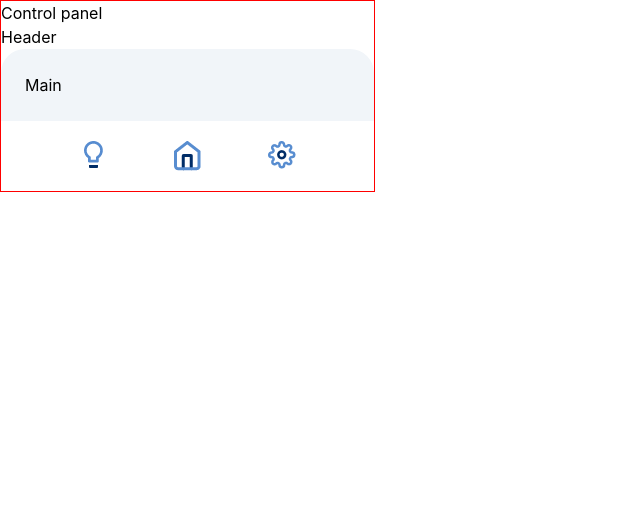
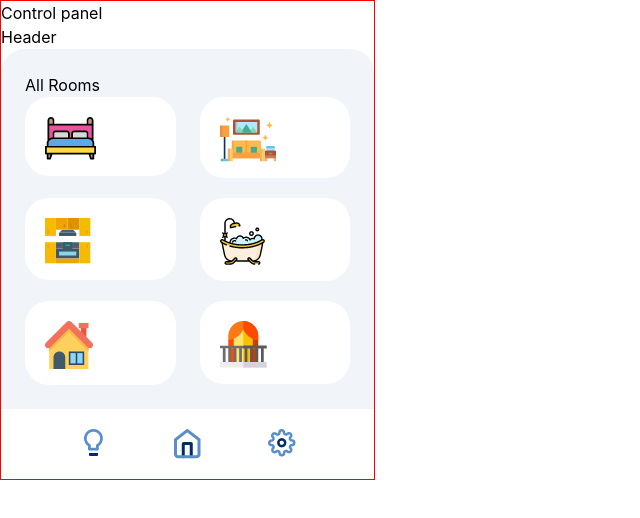
Before and after one commit to rts-cmk-wu06/smartlight-ui-WilliamDeckmann, a React (Create React App) app: page / in a window 1280 px wide. Shown: the top 518 px of the page, without its empty margins (0-640 px from the left). Built offline with nearby package versions, Linux system fonts and the light colour scheme.

Commit message:
Update "room-selector" % add "room-card"

```diff
--- /dev/null
+++ b/src/components/RoomCard.js
@@ -0,0 +1,17 @@
+// Imports
+import { Link } from "react-router-dom";
+
+// Components
+import Icon from "./Icon";
+
+const RoomCard = (props) => {
+    return (
+        <Link to={props.url}>
+            <div className="Room-card p-5 pb-4 rounded-3xl bg-white">
+                <Icon src={props.src} alt={props.name} />
+            </div>
+        </Link>
+    );
+}
+
+export default RoomCard;
--- a/src/pages/ControlPanel.js
+++ b/src/pages/ControlPanel.js
@@ -1,6 +1,7 @@
 // Templates
 import Header from "../templates/Header";
 import Main from "../templates/Main";
+import RoomSelector from "../templates/RoomSelector";
 
 const ControlPanel = () => {
     return (
@@ -10,7 +11,7 @@ const ControlPanel = () => {
                 Header
             </Header>
             <Main>
-                Main
+                <RoomSelector />
             </Main>
         </div>
     );
--- a/src/templates/Main.js
+++ b/src/templates/Main.js
@@ -1,7 +1,7 @@
 const Main = (props) => {
 
     return (
-        <main className="Main w-full p-6 flex flex-col gap-8 rounded-t-3xl bg-slate-100">
+        <main className="Main w-full p-6 flex flex-col gap-x-8 rounded-t-3xl bg-slate-100">
             {props.children}
         </main>
     );
--- a/src/templates/RoomSelector.js
+++ b/src/templates/RoomSelector.js
@@ -1,8 +1,27 @@
+// Assets
+import BedRoom from "../assets/bed_room.png"
+import LivingRoom from "../assets/living_room.png"
+import Kitchen from "../assets/kitchen.png"
+import Bathroom from "../assets/bathroom.png"
+import Outdoor from "../assets/outdoor.png"
+import Balcony from "../assets/balcony.png"
+
+// Components
+import RoomCard from "../components/RoomCard";
+
 const RoomSelector = () => {
     return (
-        <ul className="Room-selector grid grid-cols-2 gap-x-6 gap-y-5">
-
-        </ul>
+        <div className="Room-selector flex flex-col gap-x-24">
+            All Rooms
+            <ul className="Room-selector__list grid grid-cols-2 gap-x-6 gap-y-5">
+                <RoomCard url="/bed-room" src={BedRoom} alt="bed room" />
+                <RoomCard url="/living-room" src={LivingRoom} alt="living room" />
+                <RoomCard url="/kitchen" src={Kitchen} alt="kitchen" />
+                <RoomCard url="/bathroom" src={Bathroom} alt="bathroom" />
+                <RoomCard url="/outdoor" src={Outdoor} alt="outdoor" />
+                <RoomCard url="/balcony" src={Balcony} alt="balcony" />
+            </ul>
+        </div>
     );
 }
 
```
Also changed, not shown: 1 other file (tests, documents, lock files or other folders).
